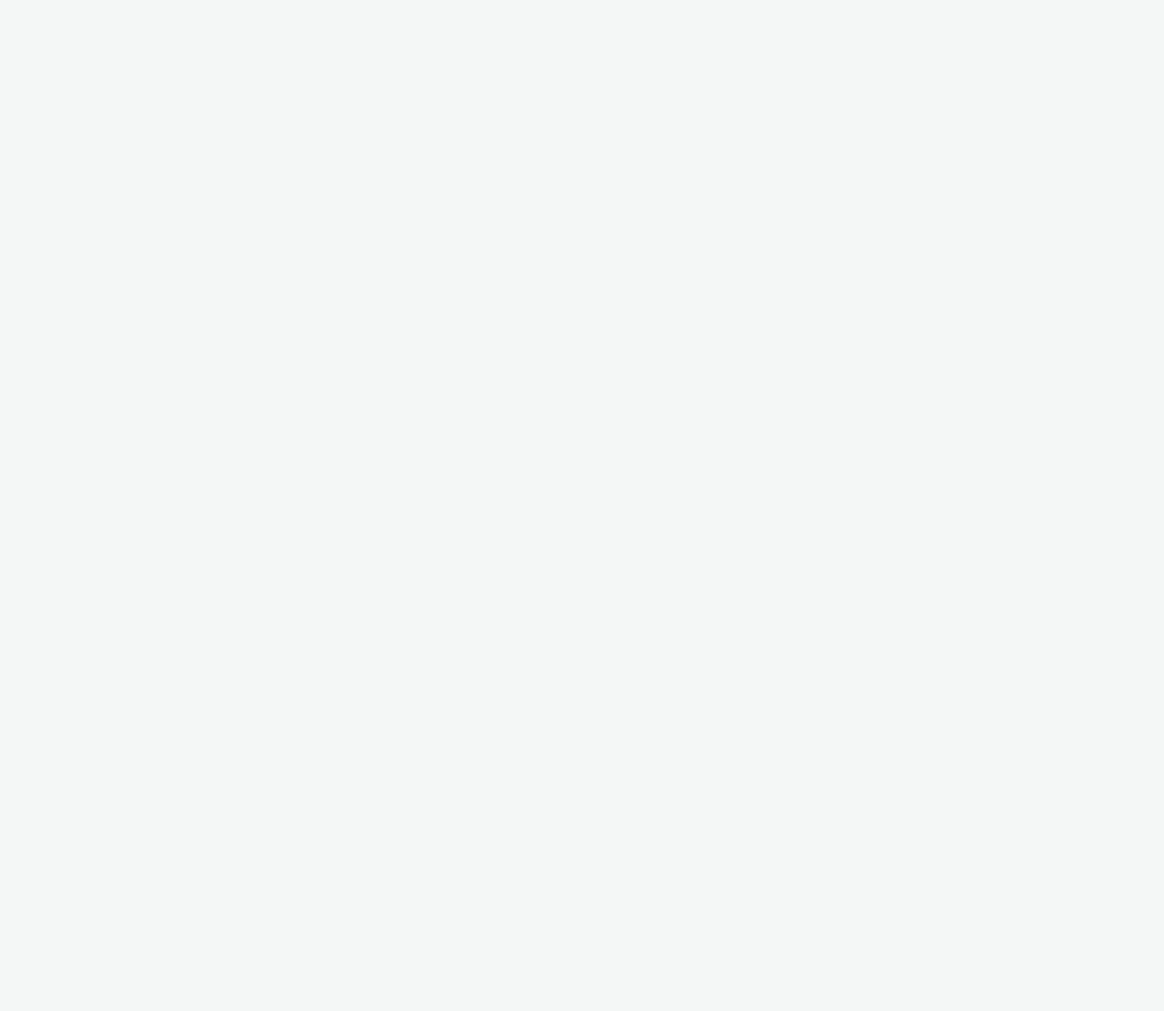
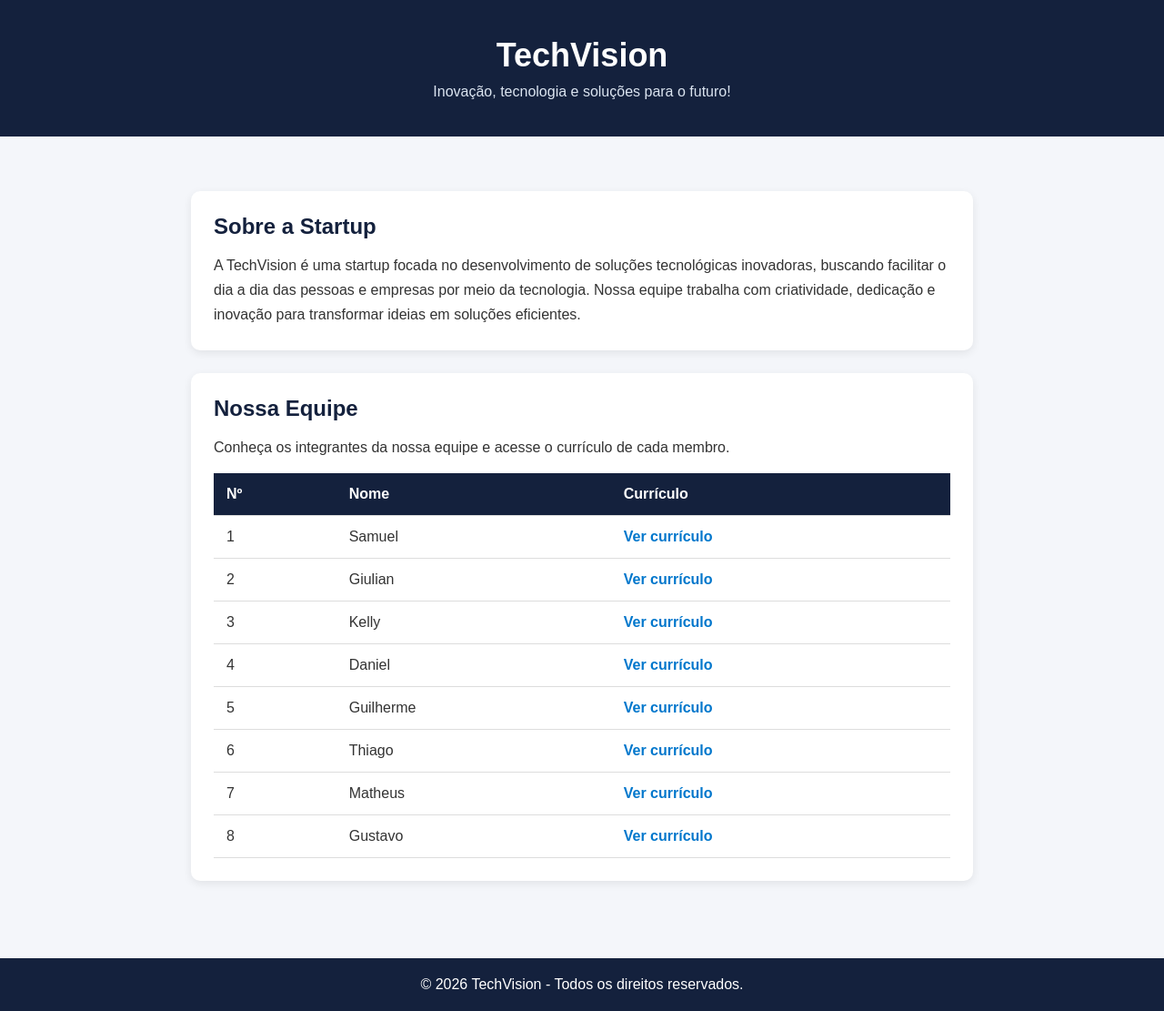
Before and after one commit to LuisGustavoVG/hub-curriculo-startup, a plain HTML site: page index.html in a window 1280 px wide. Shown: the whole page at 91% size. Before the commit the page ends 800 px from the top, so only its background shows below. Drawn offline with Linux system fonts and the light colour scheme.

Commit message:
criação do conteúdo do index e definição da estética do index
todo o conteúdo da página principal foi adicionado no arquivo index.html e a estética foi definida no arquivo style.css.

```diff
--- a/index.html
+++ b/index.html
@@ -3,10 +3,102 @@
 <head>
     <meta charset="UTF-8">
     <meta name="viewport" content="width=device-width, initial-scale=1.0">
-    <title>Document</title>
+    <title>Hub de currículos</title>
 </head>
 <link rel="stylesheet" href="style.css">
 <body>
+    <header>
+        <h1>TechVision</h1>
+        <p>Inovação, tecnologia e soluções para o futuro!</p>
+    </header>
+    <main>
+
+        <section>
+            <h2>Sobre a Startup</h2>
+
+            <p>
+                A TechVision é uma startup focada no desenvolvimento
+                de soluções tecnológicas inovadoras, buscando facilitar
+                o dia a dia das pessoas e empresas por meio da tecnologia.
+                Nossa equipe trabalha com criatividade, dedicação e
+                inovação para transformar ideias em soluções eficientes.
+            </p>
+        </section>
+
+        <section>
+            <h2>Nossa Equipe</h2>
+
+            <p>
+                Conheça os integrantes da nossa equipe e acesse
+                o currículo de cada membro.
+            </p>
+
+            <table>
+                <thead>
+                    <tr>
+                        <th>Nº</th>
+                        <th>Nome</th>
+                        <th>Currículo</th>
+                    </tr>
+                </thead>
+
+                <tbody>
+                    <tr>
+                        <td>1</td>
+                        <td>Samuel</td>
+                        <td><a href="pages/samuel.html">Ver currículo</a></td>
+                    </tr>
+
+                    <tr>
+                        <td>2</td>
+                        <td>Giulian</td>
+                        <td><a href="pages/giulian.html">Ver currículo</a></td>
+                    </tr>
+
+                    <tr>
+                        <td>3</td>
+                        <td>Kelly</td>
+                        <td><a href="pages/kelly.html">Ver currículo</a></td>
+                    </tr>
+
+                    <tr>
+                        <td>4</td>
+                        <td>Daniel</td>
+                        <td><a href="pages/daniel.html">Ver currículo</a></td>
+                    </tr>
+
+                    <tr>
+                        <td>5</td>
+                        <td>Guilherme</td>
+                        <td><a href="pages/guilherme.html">Ver currículo</a></td>
+                    </tr>
+
+                    <tr>
+                        <td>6</td>
+                        <td>Thiago</td>
+                        <td><a href="pages/thiago.html">Ver currículo</a></td>
+                    </tr>
+
+                    <tr>
+                        <td>7</td>
+                        <td>Matheus</td>
+                        <td><a href="pages/matheus.html">Ver currículo</a></td>
+                    </tr>
+
+                    <tr>
+                        <td>8</td>
+                        <td>Gustavo</td>
+                        <td><a href="pages/gustavo.html">Ver currículo</a></td>
+                    </tr>
+                </tbody>
+            </table>
+        </section>
+
+    </main>
+
+    <footer>
+        <p>&copy; 2026 TechVision - Todos os direitos reservados.</p>
+    </footer>
 
 </body>
 </html>
--- a/style.css
+++ b/style.css
@@ -1,4 +1,110 @@
 /*index*/
+
+* {
+    margin: 0;
+    padding: 0;
+    box-sizing: border-box;
+}
+
+body {
+    font-family: Arial, sans-serif;
+    background-color: #f4f6fa;
+    color: #333;
+}
+
+header {
+    background-color: #14213d;
+    color: white;
+    text-align: center;
+    padding: 40px 20px;
+}
+
+header h1 {
+    font-size: 36px;
+    margin-bottom: 10px;
+}
+
+header p {
+    font-size: 16px;
+    color: #dbe4f0;
+}
+
+main {
+    max-width: 900px;
+    margin: 40px auto;
+    padding: 20px;
+}
+
+section {
+    background-color: white;
+    padding: 25px;
+    margin-bottom: 25px;
+    border-radius: 10px;
+    box-shadow: 0 3px 10px rgba(0, 0, 0, 0.08);
+}
+
+h2 {
+    color: #14213d;
+    margin-bottom: 15px;
+}
+
+section p {
+    line-height: 1.7;
+    font-size: 16px;
+}
+
+table {
+    width: 100%;
+    border-collapse: collapse;
+    margin-top: 15px;
+}
+
+th, td {
+    padding: 14px;
+    text-align: left;
+    border-bottom: 1px solid #ddd;
+}
+
+th {
+    background-color: #14213d;
+    color: white;
+}
+
+tr:hover {
+    background-color: #f0f4fa;
+}
+
+a {
+    color: #0077cc;
+    text-decoration: none;
+    font-weight: bold;
+}
+
+a:hover {
+    text-decoration: underline;
+}
+
+footer {
+    background-color: #14213d;
+    color: white;
+    text-align: center;
+    padding: 20px;
+    margin-top: 40px;
+}
+
+@media (max-width: 600px) {
+    main {
+        padding: 10px;
+    }
+
+    table {
+        font-size: 14px;
+    }
+
+    th, td {
+        padding: 10px 6px;
+    }
+}
 
 /*------------------------------------*/
 /*Daniel*/
@@ -161,71 +267,7 @@
 
 /*------------------------------------*/
 /*Matheus*/
-body {
-    font-family: 'Segoe UI', Tahoma, Geneva, Verdana, sans-serif;
-    line-height: 1.6;
-    background-color: #f4f7f6;
-    color: #333;
-    margin: 0;
-    padding: 20px;
-}
-.container {
-    max-width: 800px;
-    margin: 0 auto;
-    background: #fff;
-    padding: 40px;
-    border-radius: 8px;
-    box-shadow: 0 4px 15px rgba(0,0,0,0.1);
-}
-header {
-    text-align: center;
-    border-bottom: 2px solid #28a745;
-    padding-bottom: 20px;
-    margin-bottom: 25px;
-}
-header h1 {
-    margin: 0 0 10px 0;
-    color: #28a745;
-    font-size: 2.5em;
-}
-header p {
-    margin: 5px 0;
-    color: #666;
-}
-.section {
-    margin-bottom: 30px;
-}
-.section-title {
-    font-size: 1.5em;
-    color: #28a745;
-    border-bottom: 1px solid #ddd;
-    padding-bottom: 5px;
-    margin-bottom: 15px;
-    text-transform: uppercase;
-    letter-spacing: 1px;
-}
-.highlight {
-    background-color: #e8f5e9;
-    border-left: 4px solid #28a745;
-    padding: 15px;
-    margin-bottom: 20px;
-    border-radius: 0 4px 4px 0;
-}
-.skills-list {
-    display: flex;
-    flex-wrap: wrap;
-    gap: 10px;
-    padding: 0;
-    list-style: none;
-}
-.skills-list li {
-    background: #e8f5e9;
-    color: #2e7d32;
-    padding: 8px 15px;
-    border-radius: 20px;
-    font-size: 0.9em;
-    border: 1px solid #c8e6c9;
-}
+
 /*------------------------------------*/
 /*Samuel*/
 
```
